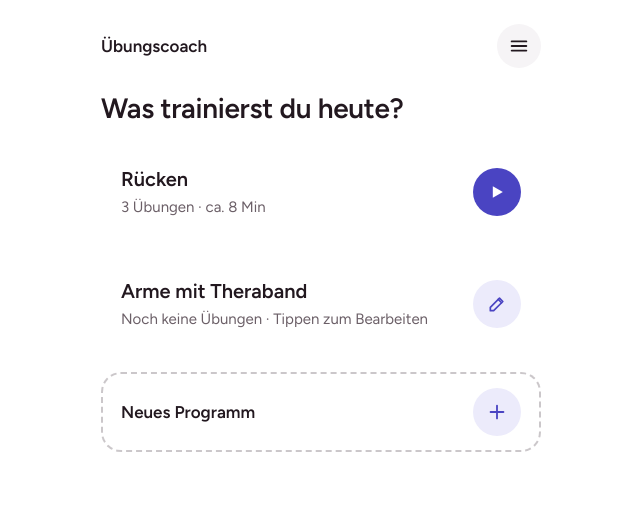
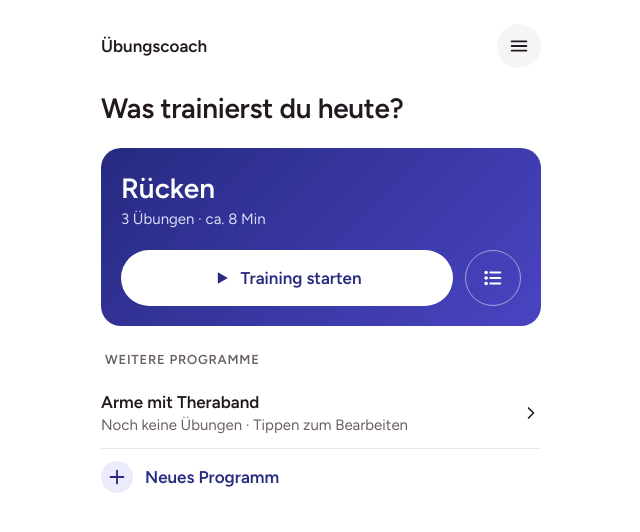
Before and after one commit to regina-prototyping/uebungscoach, a website built with Vite: page index.html in a window 1280 px wide. Shown: the whole page, without its empty margins (319-959 px from the left). Built offline with nearby package versions, Linux system fonts and the light colour scheme.

Commit message:
Startseite und Programm-Ansicht im Indigo-Design
- Startseite: erstes Programm mit Übungen als große Karte mit Verlauf,
  „Training starten“ und Knopf zur Programm-Ansicht; übrige Programme als Liste
- Programm-Ansicht: Indigo-Kopf mit Start-Knopf, Übungen als Zeitstrahl

Co-Authored-By: Claude Opus 5.5 <noreply@anthropic.com>
Claude-Session: https://claude.ai/code/session_01JbwSy8GWq121zCoREimJcm

```diff
--- a/src/ansichten/start.ts
+++ b/src/ansichten/start.ts
@@ -12,8 +12,11 @@ interface StartOptionen {
   onMenue: () => void;
 }
 
-/** Startbildschirm: kompakte Programmkarten mit Schnellstart. */
+/** Startbildschirm: erstes Programm groß, die übrigen als Liste. */
 export function zeigeStart(root: HTMLElement, opt: StartOptionen): void {
+  // Bis es eine Statistik gibt: das erste Programm mit Übungen steht groß oben
+  const iGross = opt.programme.findIndex((p) => p.exercises.length > 0);
+  const weitere = opt.programme.filter((_, i) => i !== iGross);
   root.innerHTML = `
     <section class="screen start">
       <div class="topbar">
@@ -21,11 +24,17 @@ export function zeigeStart(root: HTMLElement, opt: StartOptionen): void {
         <button type="button" class="icon-btn" data-aktion="menue" aria-label="Menü">${MENU_ICON.menue}</button>
       </div>
       <h1 class="display">Was trainierst du heute?</h1>
-      ${opt.programme.map((p, i) => (p.exercises.length ? kompakteKarte(p, i, opt.einstellungen) : leereKarte(p))).join("")}
-      <button type="button" class="karte-zeile karte-neu" data-aktion="neu">
-        <span class="karte-text"><span class="leer-titel">Neues Programm</span></span>
-        <span class="karten-aktion karten-aktion-zweit">${ICON.plus}</span>
-      </button>
+      ${iGross >= 0 ? grosseKarte(opt.programme[iGross], iGross, opt.einstellungen) : ""}
+      <div class="gruppe">
+        <h2 class="abschnitt">${iGross >= 0 ? "Weitere Programme" : "Programme"}</h2>
+        <div class="prog-liste">
+          ${weitere.map((p) => zeile(p, opt.einstellungen)).join("")}
+          <button type="button" class="prog-zeile prog-neu" data-aktion="neu">
+            <span class="plus-rund">${ICON.plus}</span>
+            <span>Neues Programm</span>
+          </button>
+        </div>
+      </div>
     </section>`;
 
   root.querySelector("[data-aktion=menue]")!.addEventListener("click", opt.onMenue);
@@ -42,26 +51,32 @@ export function zeigeStart(root: HTMLElement, opt: StartOptionen): void {
   });
 }
 
-/** Kompakte Karte: Antippen öffnet das Programm, ▶ startet sofort. */
-function kompakteKarte(p: Trainingsplan, i: number, einst: Einstellungen): string {
+/** Große Indigo-Karte: „Training starten“ startet sofort, ☰ öffnet die Programm-Ansicht. */
+function grosseKarte(p: Trainingsplan, i: number, einst: Einstellungen): string {
   return `
-    <article class="card karte-zeile kompakt">
-      <button type="button" class="karte-text kompakt-text" data-oeffnen="${esc(p.id)}">
-        <span class="kompakt-name">${esc(p.name)}</span>
-        <span class="caption-normal muted">${programmInfo(p, einst)}</span>
-      </button>
-      <button type="button" class="karten-aktion" data-start="${i}" aria-label="${esc(p.name)} starten">${ICON.play}</button>
+    <article class="hero">
+      <div class="hero-text">
+        <h2 class="hero-name">${esc(p.name)}</h2>
+        <span class="hero-info">${programmInfo(p, einst)}</span>
+      </div>
+      <div class="hero-knoepfe">
+        <button type="button" class="hero-start" data-start="${i}">${ICON.play}Training starten</button>
+        <button type="button" class="hero-ansehen" data-oeffnen="${esc(p.id)}" aria-label="${esc(p.name)} ansehen">${MENU_ICON.liste}</button>
+      </div>
     </article>`;
 }
 
-/** Programm ohne Übungen: ganze Karte führt zum Bearbeiten. */
-function leereKarte(p: Trainingsplan): string {
+/** Listenzeile: Programme mit Übungen öffnen die Ansicht, leere führen zum Bearbeiten. */
+function zeile(p: Trainingsplan, einst: Einstellungen): string {
+  const leer = p.exercises.length === 0;
+  const ziel = leer ? `data-bearbeiten="${esc(p.id)}"` : `data-oeffnen="${esc(p.id)}"`;
+  const info = leer ? "Noch keine Übungen · Tippen zum Bearbeiten" : programmInfo(p, einst);
   return `
-    <button type="button" class="card karte-zeile" data-bearbeiten="${esc(p.id)}">
-      <span class="karte-text">
-        <span class="kompakt-name">${esc(p.name || "Ohne Namen")}</span>
-        <span class="caption-normal muted">Noch keine Übungen · Tippen zum Bearbeiten</span>
+    <button type="button" class="prog-zeile" ${ziel}>
+      <span class="zeile-text">
+        <span class="zeile-name">${esc(p.name || "Ohne Namen")}</span>
+        <span class="caption-normal muted">${info}</span>
       </span>
-      <span class="karten-aktion karten-aktion-zweit">${MENU_ICON.stiftGross}</span>
+      ${MENU_ICON.rechts}
     </button>`;
 }
--- a/src/stil/app.css
+++ b/src/stil/app.css
@@ -515,79 +515,113 @@ button:focus-visible, a:focus-visible, [role="switch"]:focus-visible, [role="rad
 .verwendet { color: var(--muted); }
 .unbenutzt { color: var(--ink); font-weight: var(--weight-medium); }
 
-/* ---------- Karten auf der Startseite ---------- */
-/* Gemeinsamer Aufbau: Text links, runde Aktion (48 px) rechts, gleiche Mindesthöhe */
-.karte-zeile {
-  position: relative;
-  width: 100%;
-  min-height: 88px;
-  padding: var(--space-4) var(--space-5);
+/* ---------- Startseite ---------- */
+/* Große Programmkarte mit Indigo-Verlauf */
+.hero {
+  padding: var(--space-6) var(--space-5) var(--space-5);
+  display: flex;
+  flex-direction: column;
+  gap: var(--space-5);
+  background: var(--verlauf);
+  color: #FFFFFF;
+  border-radius: var(--radius-lg);
+}
+.hero-text { display: flex; flex-direction: column; gap: var(--space-1); }
+.hero-name { margin: 0; font-size: var(--text-xl); line-height: 1.15; font-weight: var(--weight-medium); overflow-wrap: anywhere; }
+.hero-info { font-size: var(--text-sm); line-height: 1.375rem; color: var(--on-primary-muted); }
+.hero-knoepfe { display: flex; gap: var(--space-3); }
+.hero-start {
+  flex: 1;
+  height: 56px;
   border: 0;
+  border-radius: var(--radius-pill);
+  background: #FFFFFF;
+  color: var(--primary-dark);
+  font-size: var(--text-md);
+  font-weight: var(--weight-medium);
   display: flex;
   align-items: center;
-  gap: var(--space-4);
-  text-align: left;
+  justify-content: center;
+  gap: var(--space-2);
 }
-.karte-text {
-  flex: 1;
-  min-width: 0;
-  display: flex;
-  flex-direction: column;
-  gap: var(--space-1);
-}
-.kompakt-name { font-size: var(--text-lg); line-height: 1.3; font-weight: var(--weight-medium); overflow-wrap: anywhere; }
-.karten-aktion {
-  position: relative;
-  z-index: 1;
+.hero-ansehen {
   flex: none;
-  width: 48px;
-  height: 48px;
-  border: 0;
+  width: 56px;
+  height: 56px;
+  border: 1px solid rgba(255, 255, 255, 0.5);
   border-radius: var(--radius-pill);
-  background: var(--primary);
+  background: none;
   color: #FFFFFF;
   display: flex;
   align-items: center;
   justify-content: center;
 }
-.karten-aktion-zweit { background: var(--primary-soft); color: var(--primary); }
-/* Programmkarte: die ganze Karte öffnet das Programm, ▶ startet sofort */
-.kompakt-text { padding: 0; border: 0; background: none; text-align: left; }
-.kompakt-text::after { content: ""; position: absolute; inset: 0; border-radius: var(--radius-lg); }
-/* Fokusring um die ganze Karte, weil die ganze Karte antippbar ist */
-.kompakt-text:focus-visible { outline: none; }
-.kompakt-text:focus-visible::after { outline: 3px solid var(--primary); outline-offset: 2px; }
-.karte-zeile:active:not(:has(.karten-aktion:active)) { transform: scale(0.99); }
-.karten-aktion:active { transform: scale(0.94); }
-/* „Neues Programm“: dezent, gestrichelt, ohne Schatten */
-.karte-neu {
-  min-height: 80px;
-  /* Rand von 2 px vom Innenabstand abziehen, damit Text und Plus genau unter den anderen Karten stehen */
-  padding: calc(var(--space-4) - 2px) calc(var(--space-5) - 2px);
-  border: 2px dashed color-mix(in srgb, var(--muted) 35%, transparent);
-  border-radius: var(--radius-lg);
+/* Fokusring auf dunklem Grund weiß statt indigo */
+.hero :focus-visible, .ansicht-kopf :focus-visible { outline-color: #FFFFFF; }
+.hero-start:active, .hero-ansehen:active { transform: scale(0.97); }
+
+/* Weitere Programme als schlichte Liste */
+.prog-liste { display: flex; flex-direction: column; }
+.prog-zeile {
+  width: 100%;
+  min-height: 44px;
+  padding: var(--space-3) 0;
+  border: 0;
+  border-bottom: 1px solid var(--line);
   background: none;
+  display: flex;
+  align-items: center;
+  gap: var(--space-3);
+  text-align: left;
+}
+.prog-neu { border-bottom: 0; color: var(--primary-dark); font-weight: var(--weight-medium); }
+.plus-rund {
+  flex: none;
+  width: 32px;
+  height: 32px;
+  border-radius: var(--radius-pill);
+  background: var(--primary-soft);
+  display: flex;
+  align-items: center;
+  justify-content: center;
 }
 
 /* ---------- Programm-Ansicht ---------- */
+/* Indigo-Kopf über die ganze Breite, darunter die Übungen als Zeitstrahl */
+.programm-ansicht { padding: 0 0 calc(var(--space-6) + env(safe-area-inset-bottom)); gap: 0; }
+.ansicht-kopf {
+  padding: var(--space-6) var(--space-5);
+  display: flex;
+  flex-direction: column;
+  gap: var(--space-5);
+  background: var(--verlauf);
+  color: #FFFFFF;
+  border-radius: 0 0 24px 24px;
+}
+.ansicht-kopf .text-btn, .ansicht-kopf .link-btn { color: #FFFFFF; }
+.ansicht-kopf .hero-start { flex: none; } /* im senkrechten Kopf nicht dehnen */
 .zurueck-btn { display: flex; align-items: center; gap: var(--space-1); }
-.ansicht-kopf { display: flex; flex-direction: column; gap: var(--space-1); }
-.ansicht-liste { list-style: none; margin: 0; padding: var(--space-1) var(--space-5); }
-.ansicht-zeile { display: flex; align-items: flex-start; gap: var(--space-3); padding: var(--space-3) 0; }
-.ansicht-zeile + .ansicht-zeile { border-top: 1px solid var(--line); }
-.ansicht-nr {
-  flex: none;
-  width: 24px;
-  height: 24px;
+.ansicht-titel { display: flex; flex-direction: column; gap: var(--space-1); }
+.ansicht-name { margin: 0; font-size: var(--text-xl); line-height: 1.15; font-weight: var(--weight-medium); letter-spacing: -0.01em; overflow-wrap: anywhere; }
+.ansicht-info { font-size: var(--text-sm); line-height: 1.375rem; color: var(--on-primary-muted); }
+.zeitstrahl { list-style: none; margin: 0; padding: var(--space-8) var(--space-5) 0; display: flex; flex-direction: column; }
+.zs-zeile { display: flex; gap: var(--space-4); }
+.zs-spur { flex: none; display: flex; flex-direction: column; align-items: center; }
+.zs-nr {
+  width: 32px;
+  height: 32px;
   border-radius: var(--radius-pill);
-  background: var(--tint);
-  color: var(--muted);
-  font-size: var(--text-xs);
+  background: var(--primary-soft);
+  color: var(--primary-dark);
+  font-size: var(--text-sm);
   font-weight: var(--weight-medium);
   display: flex;
   align-items: center;
   justify-content: center;
 }
+.zs-linie { flex: 1; width: 2px; min-height: var(--space-6); background: var(--primary-soft); }
+.zs-text { padding: var(--space-1) 0 var(--space-6); }
+.zs-zeile:last-child .zs-text { padding-bottom: 0; }
 
 /* ---------- Sicherung ---------- */
 .sicherung-karte { padding: var(--space-5); display: flex; flex-direction: column; gap: var(--space-2); }
```
Also changed, not shown: src/ansichten/programm-ansicht.ts (+20 -14 lines).
